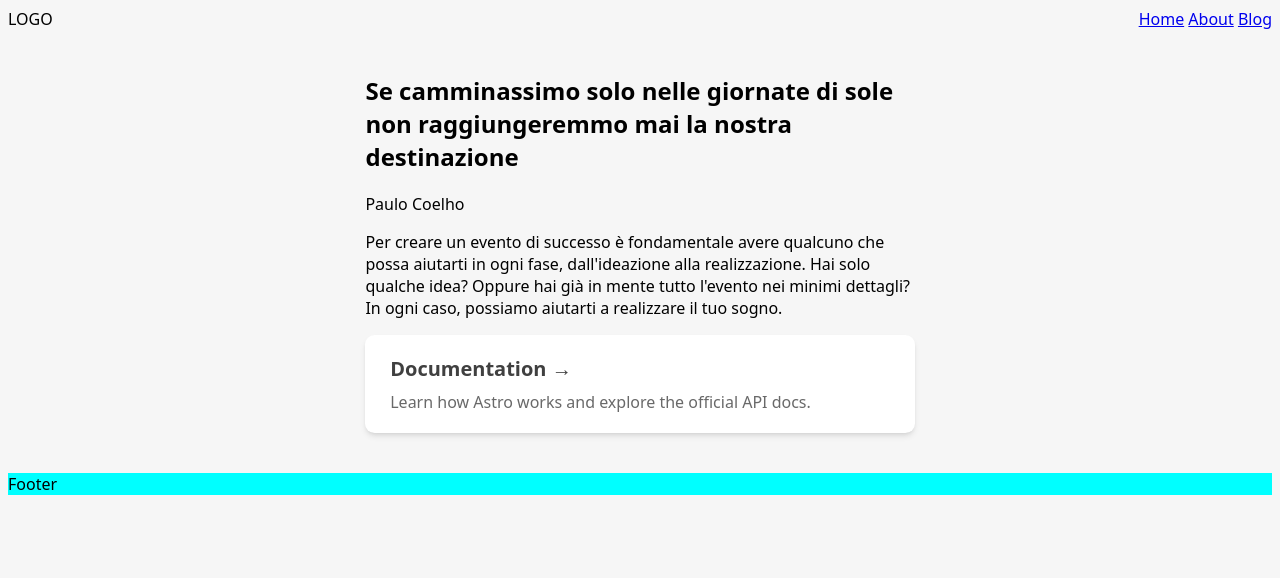
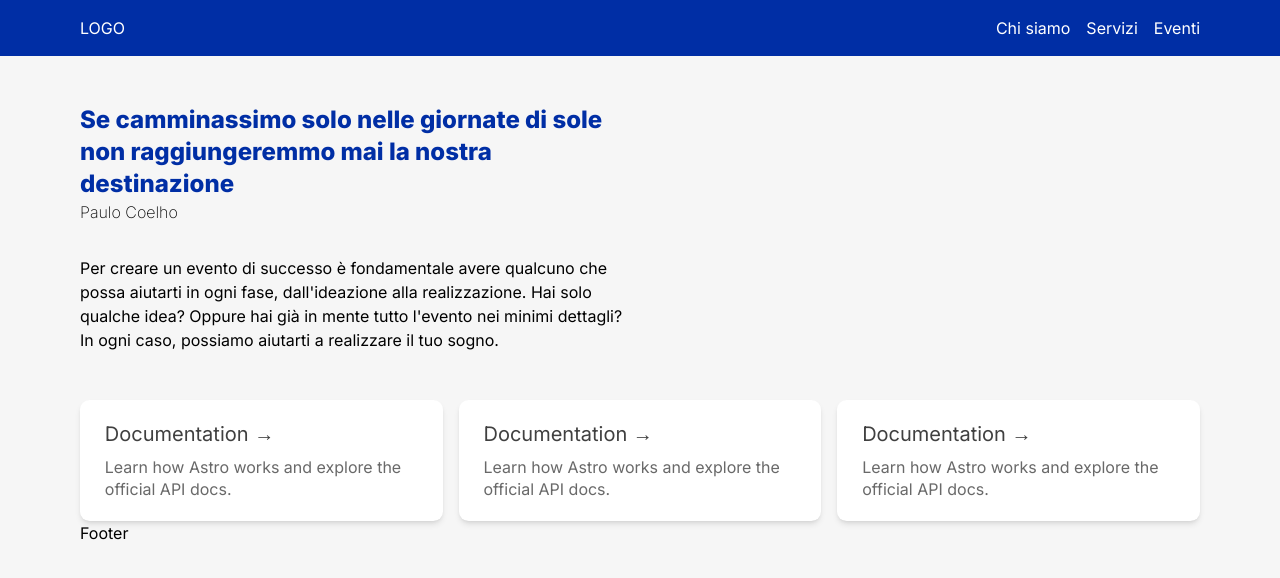
Before and after one commit to Lapociterni95/EffeElleEventi, an Astro site: page / in a window 1280 px wide. Built offline with nearby package versions, Linux system fonts and the light colour scheme; Astro itself is replaced by a stand-in of ours.

Commit message:
jumbo component config tailwind more style for layout

```diff
--- a/astro.config.mjs
+++ b/astro.config.mjs
@@ -1,4 +1,8 @@
 import { defineConfig } from 'astro/config';
 
+import tailwind from "@astrojs/tailwind";
+
 // https://astro.build/config
-export default defineConfig({});
+export default defineConfig({
+  integrations: [tailwind()]
+});
--- a/package.json
+++ b/package.json
@@ -10,6 +10,9 @@
     "astro": "astro"
   },
   "dependencies": {
-    "astro": "^2.1.9"
+    "@astrojs/tailwind": "^3.1.1",
+    "@fontsource/inter": "^4.5.15",
+    "astro": "^2.1.9",
+    "tailwindcss": "^3.3.1"
   }
 }
--- a/src/components/Footer.astro
+++ b/src/components/Footer.astro
@@ -1,7 +1 @@
-<footer class="footer-container">Footer</footer>
-
-<style>
-  .footer-container {
-    background-color: aqua;
-  }
-</style>
+<footer class="px-4 sm:px-12 md:px-20">Footer</footer>
--- a/src/components/Header.astro
+++ b/src/components/Header.astro
@@ -1,14 +1,18 @@
-<header class="header-container">
+<header
+  class="px-4 sm:px-12 md:px-20 flex flex-row justify-between items-center py-4 bg-client-blue text-white"
+>
   <div class="logo">LOGO</div>
   <nav>
-    <a href="#">Home</a>
-    <a href="#">About</a>
-    <a href="#">Blog</a>
+    <ul class="flex flex-row gap-x-4 items-center">
+      <li>
+        <a href="#">Chi siamo</a>
+      </li>
+      <li>
+        <a href="#">Servizi</a>
+      </li>
+      <li>
+        <a href="#">Eventi</a>
+      </li>
+    </ul>
   </nav>
 </header>
-<style>
-  .header-container {
-    display: flex;
-    justify-content: space-between;
-  }
-</style>
--- a/src/components/Jumbo.astro
+++ b/src/components/Jumbo.astro
@@ -2,12 +2,12 @@
 import data from "../data/jumbo.json";
 ---
 
-<section>
-  <header>
-    <h1>
+<section class="py-12 md:w-3/4 xl:w-1/2">
+  <header class="pb-8">
+    <h1 class="text-2xl text-client-blue font-bold">
       {data.quote}
     </h1>
-    <caption>{data.author}</caption>
+    <span class="font-light">{data.author}</span>
   </header>
   <div>
     <p>
--- a/src/layouts/Layout.astro
+++ b/src/layouts/Layout.astro
@@ -1,4 +1,7 @@
 ---
+import "@fontsource/inter/200.css";
+import "@fontsource/inter/400.css";
+import "@fontsource/inter/800.css";
 import Header from "../components/Header.astro";
 import Footer from "../components/Footer.astro";
 export interface Props {
@@ -24,22 +27,12 @@ const { title } = Astro.props;
   </body>
 </html>
 <style is:global>
-  :root {
-    --accent: 124, 58, 237;
-    --accent-gradient: linear-gradient(
-      45deg,
-      rgb(var(--accent)),
-      #da62c4 30%,
-      white 60%
-    );
-    --clientBlue: #002ea5;
+  * {
+    margin: 0;
+    font-family: "Inter", sans-serif;
+    font-weight: 400;
   }
   html {
-    font-family: system-ui, sans-serif;
     background-color: #f6f6f6;
   }
-  code {
-    font-family: Menlo, Monaco, Lucida Console, Liberation Mono,
-      DejaVu Sans Mono, Bitstream Vera Sans Mono, Courier New, monospace;
-  }
 </style>
--- a/src/pages/index.astro
+++ b/src/pages/index.astro
@@ -5,9 +5,19 @@ import Jumbo from "../components/Jumbo.astro";
 ---
 
 <Layout title="Welcome to Astro.">
-  <main>
+  <main class="px-4 sm:px-12 md:px-20">
     <Jumbo />
-    <ul role="list" class="link-card-grid">
+    <ul role="list" class="flex flex-row gap-x-4">
+      <Card
+        href="https://docs.astro.build/"
+        title="Documentation"
+        body="Learn how Astro works and explore the official API docs."
+      />
+      <Card
+        href="https://docs.astro.build/"
+        title="Documentation"
+        body="Learn how Astro works and explore the official API docs."
+      />
       <Card
         href="https://docs.astro.build/"
         title="Documentation"
@@ -18,16 +28,6 @@ import Jumbo from "../components/Jumbo.astro";
 </Layout>
 
 <style>
-  main {
-    margin: auto;
-    padding: 1.5rem;
-    max-width: 60ch;
-  }
-  h1 {
-    font-size: 3rem;
-    font-weight: 800;
-    margin: 0;
-  }
   .text-gradient {
     background-image: var(--accent-gradient);
     -webkit-background-clip: text;
@@ -35,29 +35,4 @@ import Jumbo from "../components/Jumbo.astro";
     background-size: 400%;
     background-position: 0%;
   }
-  .instructions {
-    line-height: 1.6;
-    margin: 1rem 0;
-    border: 1px solid rgba(var(--accent), 25%);
-    background-color: white;
-    padding: 1rem;
-    border-radius: 0.4rem;
-  }
-  .instructions code {
-    font-size: 0.875em;
-    font-weight: bold;
-    background: rgba(var(--accent), 12%);
-    color: rgb(var(--accent));
-    border-radius: 4px;
-    padding: 0.3em 0.45em;
-  }
-  .instructions strong {
-    color: rgb(var(--accent));
-  }
-  .link-card-grid {
-    display: grid;
-    grid-template-columns: repeat(auto-fit, minmax(24ch, 1fr));
-    gap: 1rem;
-    padding: 0;
-  }
 </style>
--- /dev/null
+++ b/tailwind.config.cjs
@@ -0,0 +1,12 @@
+/** @type {import('tailwindcss').Config} */
+module.exports = {
+  content: ["./src/**/*.{astro,html,js,jsx,md,mdx,svelte,ts,tsx,vue}"],
+  theme: {
+    extend: {
+      colors: {
+        "client-blue": "#002ea5",
+      },
+    },
+  },
+  plugins: [],
+};
```
Also changed, not shown: 1 other file.
